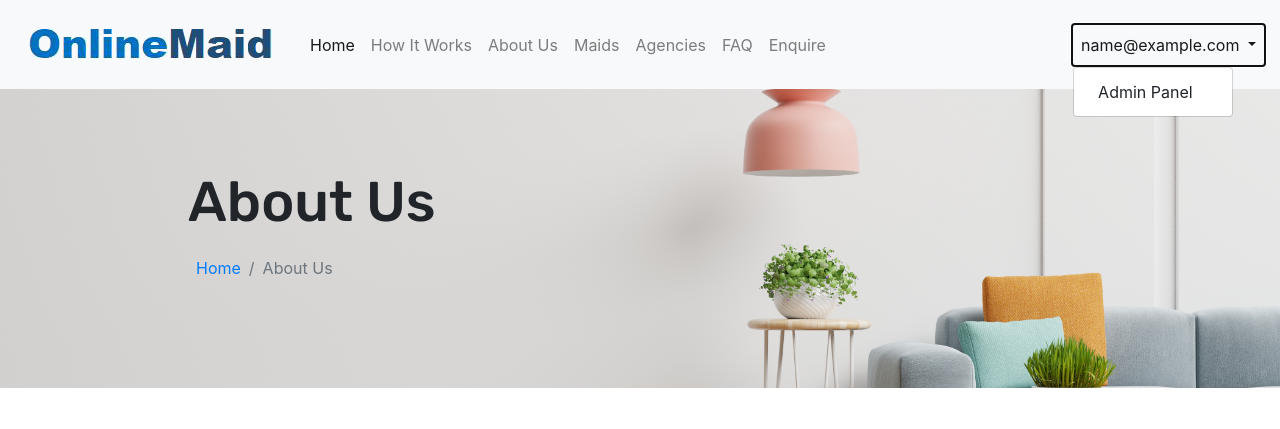
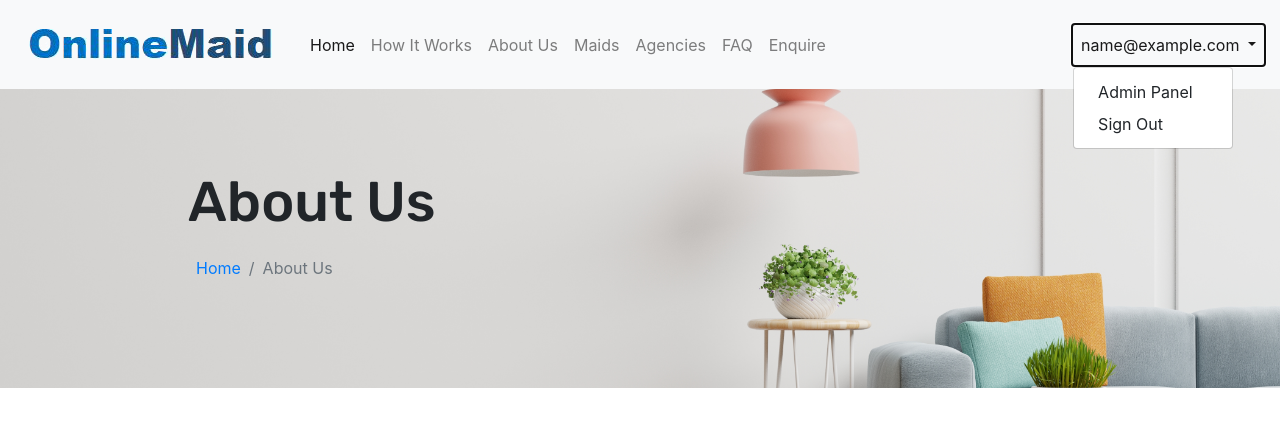
Before and after one commit to johnbenedictyan/Online-Helper-Website, a Django app: page /about-us/ in a window 1280 px wide, after a click that opens the changed part. Shown: the top 429 px of the page. Run offline with Django 3.2, Linux system fonts and the light colour scheme; the visitor is signed in with stand-in values (Sample User, id 1); parts of the project's set-up code (start-up, migrations or seed data) failed here and were passed over; some libraries are stand-ins or nearby versions.

Commit message:
Added a sign out link to the base template.

```diff
--- a/templates/base.html
+++ b/templates/base.html
@@ -87,6 +87,7 @@
                                 <a class="dropdown-item" href="#">Profile</a>
                                 <a class="dropdown-item" href="#">Dashboard</a>
                                 {% endif %}
+                                <a class="dropdown-item" href="{% url 'sign_out' %}">Sign Out</a>
                             </div>
                         </li>
                         {% else %}
```
